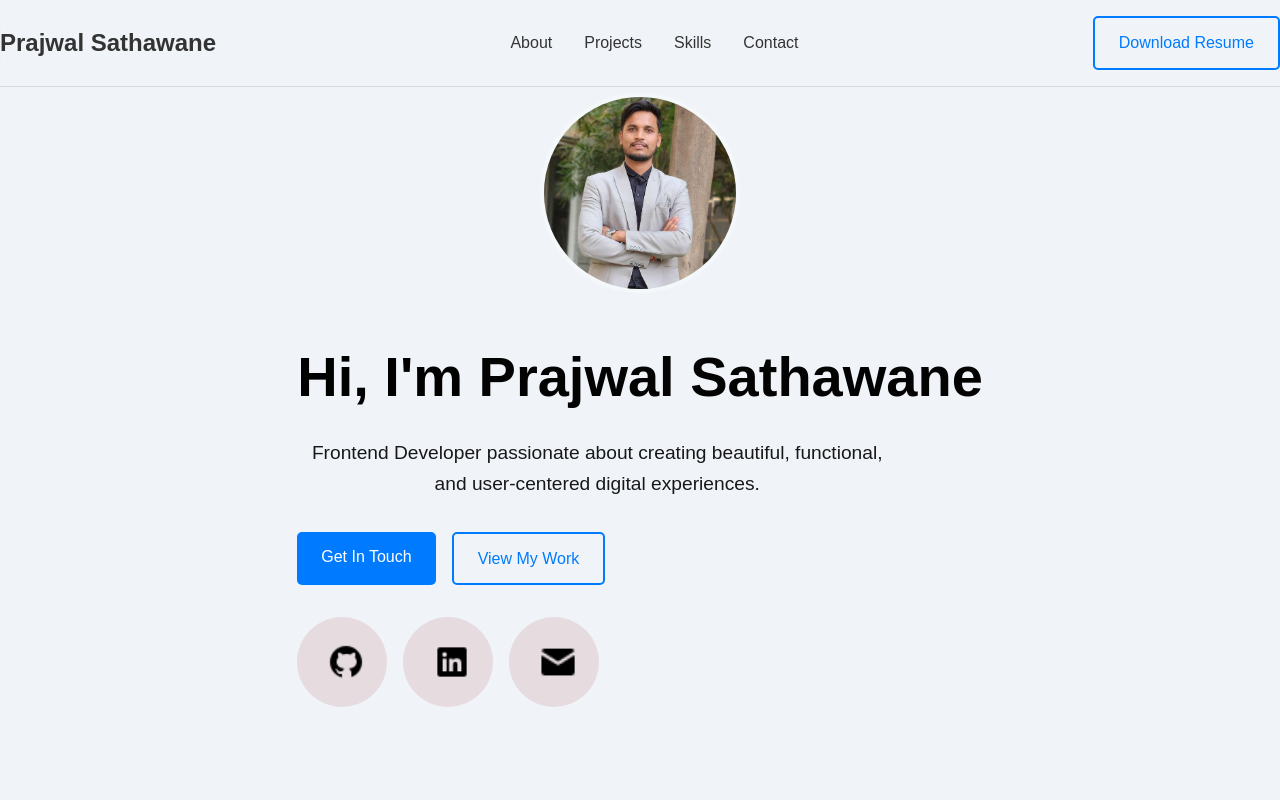
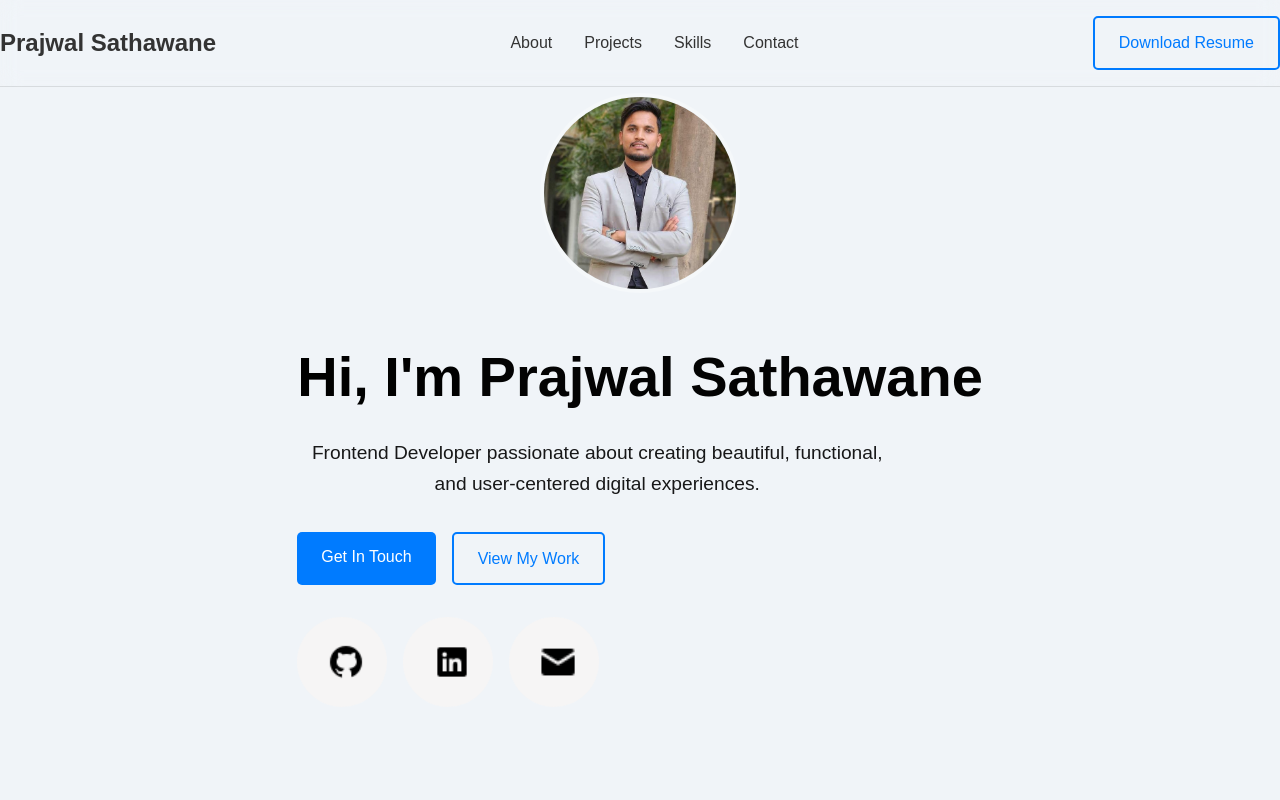
Before and after one commit to prajwal2003s/prajwalportfolio, a React (Vite) app: page / in a window 1280 px wide. Shown: the top 800 px of the page. Built offline with nearby package versions, Linux system fonts and the light colour scheme.

Commit message:
Update background color of social links in Hero component for improved visibility

```diff
--- a/src/Components/Hero.css
+++ b/src/Components/Hero.css
@@ -58,7 +58,7 @@
   justify-content: center;
   width: 90px;
   height: 90px;
-  background: rgba(140, 18, 18, 0.1);
+  background: rgba(246, 245, 245, 1);
   border-radius: 50%;
   color: black;
   text-decoration: none;
```
